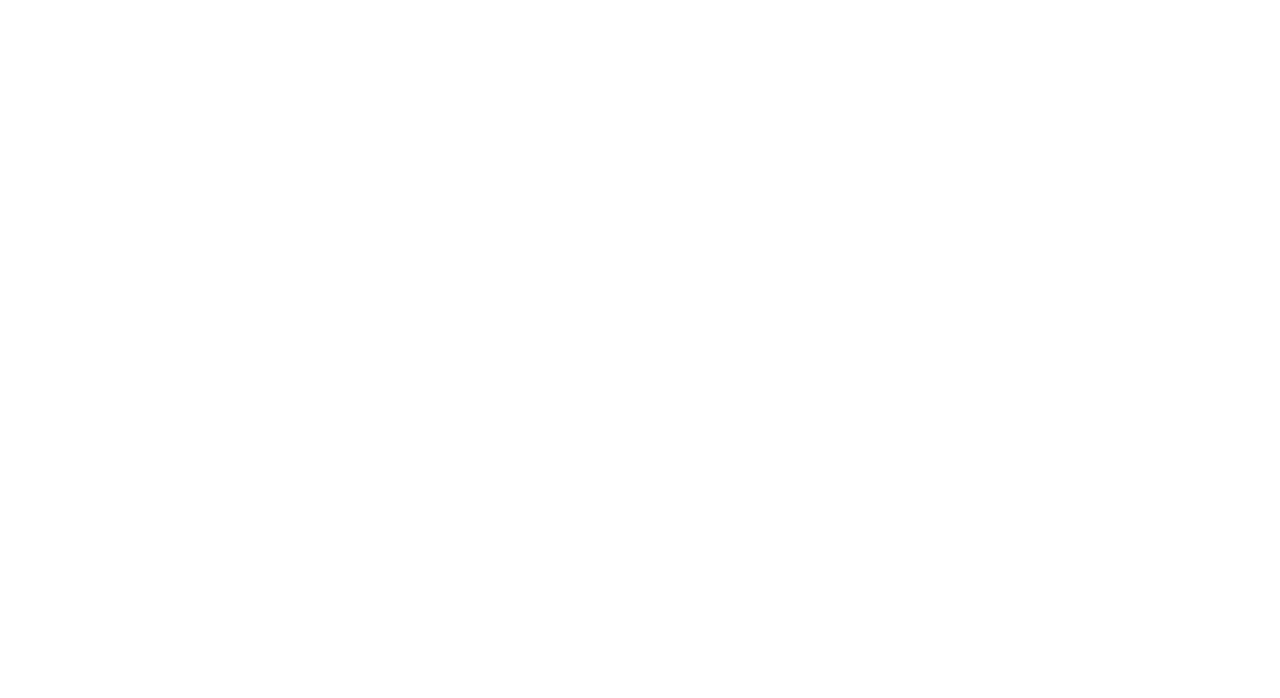
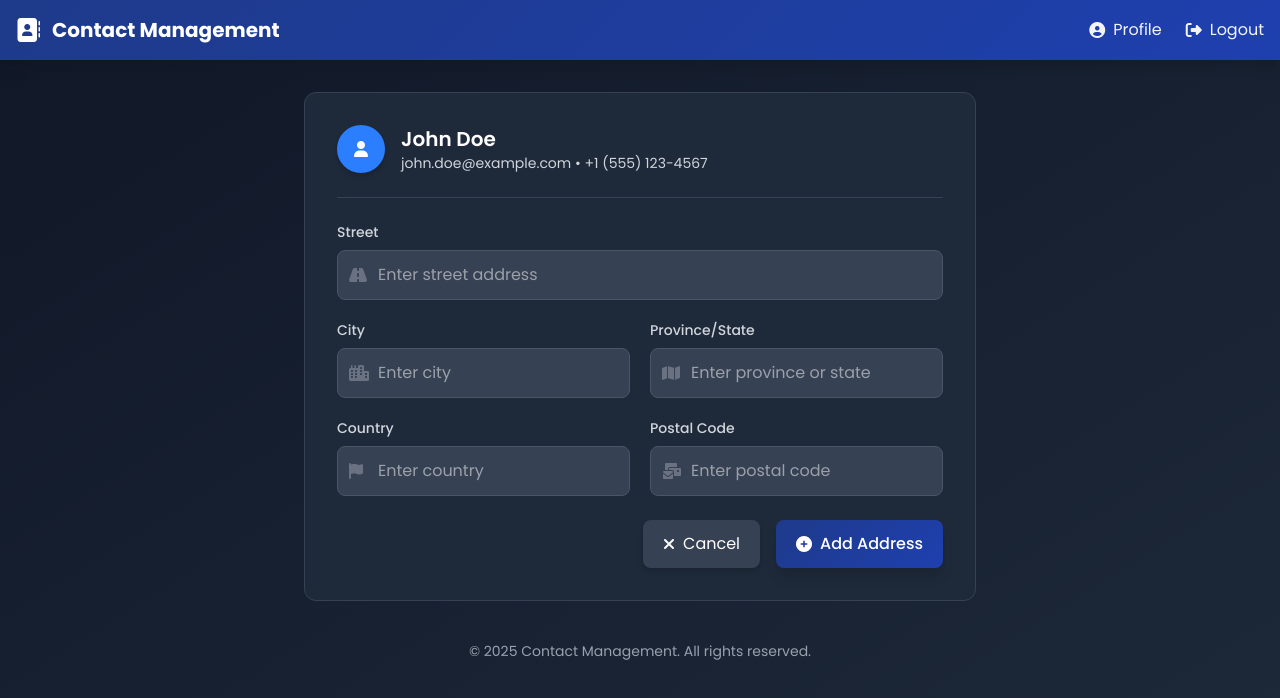
Before and after one commit to aliffirmansyah14/vuejs-contact-management, a Vue app: page /dashboard/addresses/create in a window 1280 px wide. Before the commit this address had no page. Shown: the top 698 px of the page. Built offline with nearby package versions, Linux system fonts and the light colour scheme.

Commit message:
add header component

```diff
--- /dev/null
+++ b/src/components/Address/AddressCreate.vue
@@ -0,0 +1,160 @@
+<script setup></script>
+
+<template>
+	<div
+		class="bg-gray-800 bg-opacity-80 rounded-xl shadow-custom border border-gray-700 overflow-hidden max-w-2xl mx-auto animate-fade-in"
+	>
+		<div class="p-8">
+			<!-- Contact Information -->
+			<div class="mb-6 pb-6 border-b border-gray-700">
+				<div class="flex items-center">
+					<div
+						class="w-12 h-12 bg-blue-500 rounded-full flex items-center justify-center mr-4 shadow-md"
+					>
+						<i class="fas fa-user text-white"></i>
+					</div>
+					<div>
+						<h2 class="text-xl font-semibold text-white">John Doe</h2>
+						<p class="text-gray-300 text-sm">
+							john.doe@example.com • +1 (555) 123-4567
+						</p>
+					</div>
+				</div>
+			</div>
+
+			<form>
+				<div class="mb-5">
+					<label
+						for="street"
+						class="block text-gray-300 text-sm font-medium mb-2"
+						>Street</label
+					>
+					<div class="relative">
+						<div
+							class="absolute inset-y-0 left-0 pl-3 flex items-center pointer-events-none"
+						>
+							<i class="fas fa-road text-gray-500"></i>
+						</div>
+						<input
+							type="text"
+							id="street"
+							name="street"
+							class="w-full pl-10 pr-3 py-3 bg-gray-700 bg-opacity-50 border border-gray-600 text-white rounded-lg focus:outline-none focus:ring-2 focus:ring-blue-500 focus:border-blue-500 transition-all duration-200"
+							placeholder="Enter street address"
+							required
+						/>
+					</div>
+				</div>
+
+				<div class="grid grid-cols-1 md:grid-cols-2 gap-5 mb-5">
+					<div>
+						<label
+							for="city"
+							class="block text-gray-300 text-sm font-medium mb-2"
+							>City</label
+						>
+						<div class="relative">
+							<div
+								class="absolute inset-y-0 left-0 pl-3 flex items-center pointer-events-none"
+							>
+								<i class="fas fa-city text-gray-500"></i>
+							</div>
+							<input
+								type="text"
+								id="city"
+								name="city"
+								class="w-full pl-10 pr-3 py-3 bg-gray-700 bg-opacity-50 border border-gray-600 text-white rounded-lg focus:outline-none focus:ring-2 focus:ring-blue-500 focus:border-blue-500 transition-all duration-200"
+								placeholder="Enter city"
+								required
+							/>
+						</div>
+					</div>
+					<div>
+						<label
+							for="province"
+							class="block text-gray-300 text-sm font-medium mb-2"
+							>Province/State</label
+						>
+						<div class="relative">
+							<div
+								class="absolute inset-y-0 left-0 pl-3 flex items-center pointer-events-none"
+							>
+								<i class="fas fa-map text-gray-500"></i>
+							</div>
+							<input
+								type="text"
+								id="province"
+								name="province"
+								class="w-full pl-10 pr-3 py-3 bg-gray-700 bg-opacity-50 border border-gray-600 text-white rounded-lg focus:outline-none focus:ring-2 focus:ring-blue-500 focus:border-blue-500 transition-all duration-200"
+								placeholder="Enter province or state"
+								required
+							/>
+						</div>
+					</div>
+				</div>
+
+				<div class="grid grid-cols-1 md:grid-cols-2 gap-5 mb-6">
+					<div>
+						<label
+							for="country"
+							class="block text-gray-300 text-sm font-medium mb-2"
+							>Country</label
+						>
+						<div class="relative">
+							<div
+								class="absolute inset-y-0 left-0 pl-3 flex items-center pointer-events-none"
+							>
+								<i class="fas fa-flag text-gray-500"></i>
+							</div>
+							<input
+								type="text"
+								id="country"
+								name="country"
+								class="w-full pl-10 pr-3 py-3 bg-gray-700 bg-opacity-50 border border-gray-600 text-white rounded-lg focus:outline-none focus:ring-2 focus:ring-blue-500 focus:border-blue-500 transition-all duration-200"
+								placeholder="Enter country"
+								required
+							/>
+						</div>
+					</div>
+					<div>
+						<label
+							for="postal_code"
+							class="block text-gray-300 text-sm font-medium mb-2"
+							>Postal Code</label
+						>
+						<div class="relative">
+							<div
+								class="absolute inset-y-0 left-0 pl-3 flex items-center pointer-events-none"
+							>
+								<i class="fas fa-mail-bulk text-gray-500"></i>
+							</div>
+							<input
+								type="text"
+								id="postal_code"
+								name="postal_code"
+								class="w-full pl-10 pr-3 py-3 bg-gray-700 bg-opacity-50 border border-gray-600 text-white rounded-lg focus:outline-none focus:ring-2 focus:ring-blue-500 focus:border-blue-500 transition-all duration-200"
+								placeholder="Enter postal code"
+								required
+							/>
+						</div>
+					</div>
+				</div>
+
+				<div class="flex justify-end space-x-4">
+					<a
+						href="detail_contact.html"
+						class="px-5 py-3 bg-gray-700 text-white rounded-lg hover:bg-gray-600 focus:outline-none focus:ring-2 focus:ring-gray-500 focus:ring-offset-2 focus:ring-offset-gray-800 transition-all duration-200 flex items-center shadow-md"
+					>
+						<i class="fas fa-times mr-2"></i> Cancel
+					</a>
+					<button
+						type="submit"
+						class="px-5 py-3 bg-gradient text-white rounded-lg hover:opacity-90 focus:outline-none focus:ring-2 focus:ring-blue-500 focus:ring-offset-2 focus:ring-offset-gray-800 transition-all duration-200 font-medium shadow-lg transform hover:-translate-y-0.5 flex items-center"
+					>
+						<i class="fas fa-plus-circle mr-2"></i> Add Address
+					</button>
+				</div>
+			</form>
+		</div>
+	</div>
+</template>
--- a/src/components/Contact/ContactDetail.vue
+++ b/src/components/Contact/ContactDetail.vue
@@ -3,7 +3,7 @@
 import { computed, onMounted, reactive } from "vue";
 import { useRoute } from "vue-router";
 import { contactDetail } from "../../lib/api/ContactApi";
-import ContactHeader from "./ContactHeader.vue";
+import Header from "../ui/Header.vue";
 
 const route = useRoute();
 const { id } = route.params;
@@ -41,11 +41,10 @@
 </script>
 
 <template>
-	<ContactHeader>
+	<Header>
 		<i class="fas fa-address-book text-white text-2xl mr-3"></i>
-		<div class="text-white font-bold text-xl">
-			Contact Management
-		</div></ContactHeader
+		<div class="text-white font-bold text-xl">Contact Management</div></Header
+	>
 	>
 	<div
 		class="bg-gray-800/80 rounded-xl shadow-custom border border-gray-700 overflow-hidden max-w-2xl mx-auto animate-fade-in"
--- a/src/components/Contact/ContactEdit.vue
+++ b/src/components/Contact/ContactEdit.vue
@@ -2,11 +2,11 @@
 import { useLocalStorage } from "@vueuse/core";
 import Input from "../ui/Input.vue";
 import Label from "../ui/Label.vue";
-import ContactHeader from "./ContactHeader.vue";
 import { useRoute, useRouter } from "vue-router";
 import { onMounted, reactive } from "vue";
 import { contactDetail, contactUpdate } from "../../lib/api/ContactApi";
 import { alertSuccess } from "../../lib/alert";
+import Header from "../ui/Header.vue";
 
 const route = useRoute();
 const router = useRouter();
@@ -54,9 +54,9 @@
 </script>
 
 <template>
-	<ContactHeader path-to-back="/dashboard/contacts">
+	<Header path-to-back="/dashboard/contacts">
 		<i class="fas fa-user-edit text-blue-400 mr-3"></i> Edit Contact
-	</ContactHeader>
+	</Header>
 
 	<div
 		class="bg-gray-800 bg-opacity-80 rounded-xl shadow-custom border border-gray-700 overflow-hidden max-w-2xl mx-auto animate-fade-in"
--- a/src/main.js
+++ b/src/main.js
@@ -12,6 +12,7 @@
 import ContactCreate from "./components/Contact/ContactCreate.vue";
 import ContactEdit from "./components/Contact/ContactEdit.vue";
 import ContactDetail from "./components/Contact/ContactDetail.vue";
+import AddressCreate from "./components/Address/AddressCreate.vue";
 
 const routes = [
 	{
@@ -48,6 +49,10 @@
 				component: ContactDetail,
 			},
 			{
+				path: "addresses/create",
+				component: AddressCreate,
+			},
+			{
 				path: "users/profile",
 				component: UserProfile,
 			},
```
Also changed, not shown: src/components/ui/Header.vue (renamed from src/components/Contact/ContactHeader.vue).
